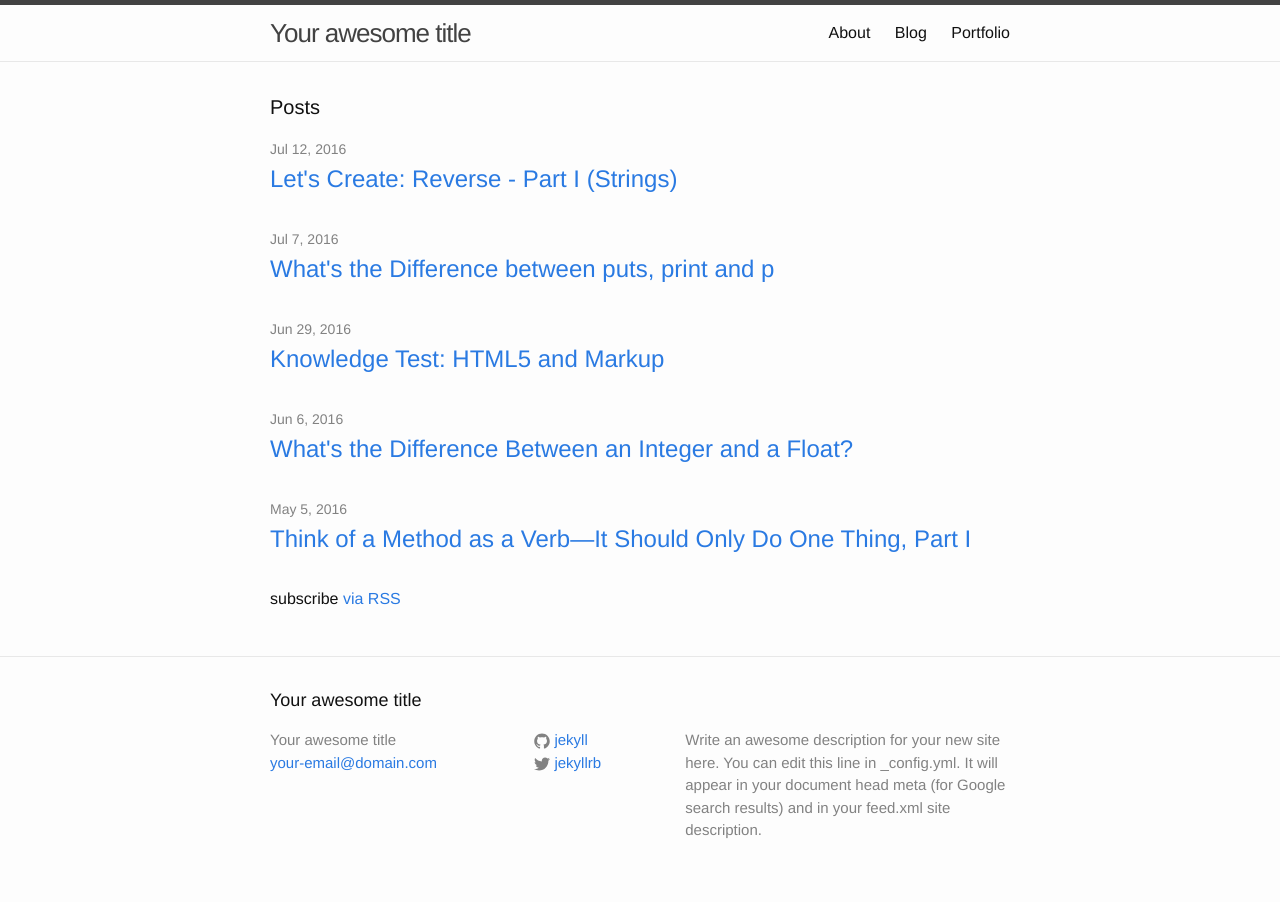
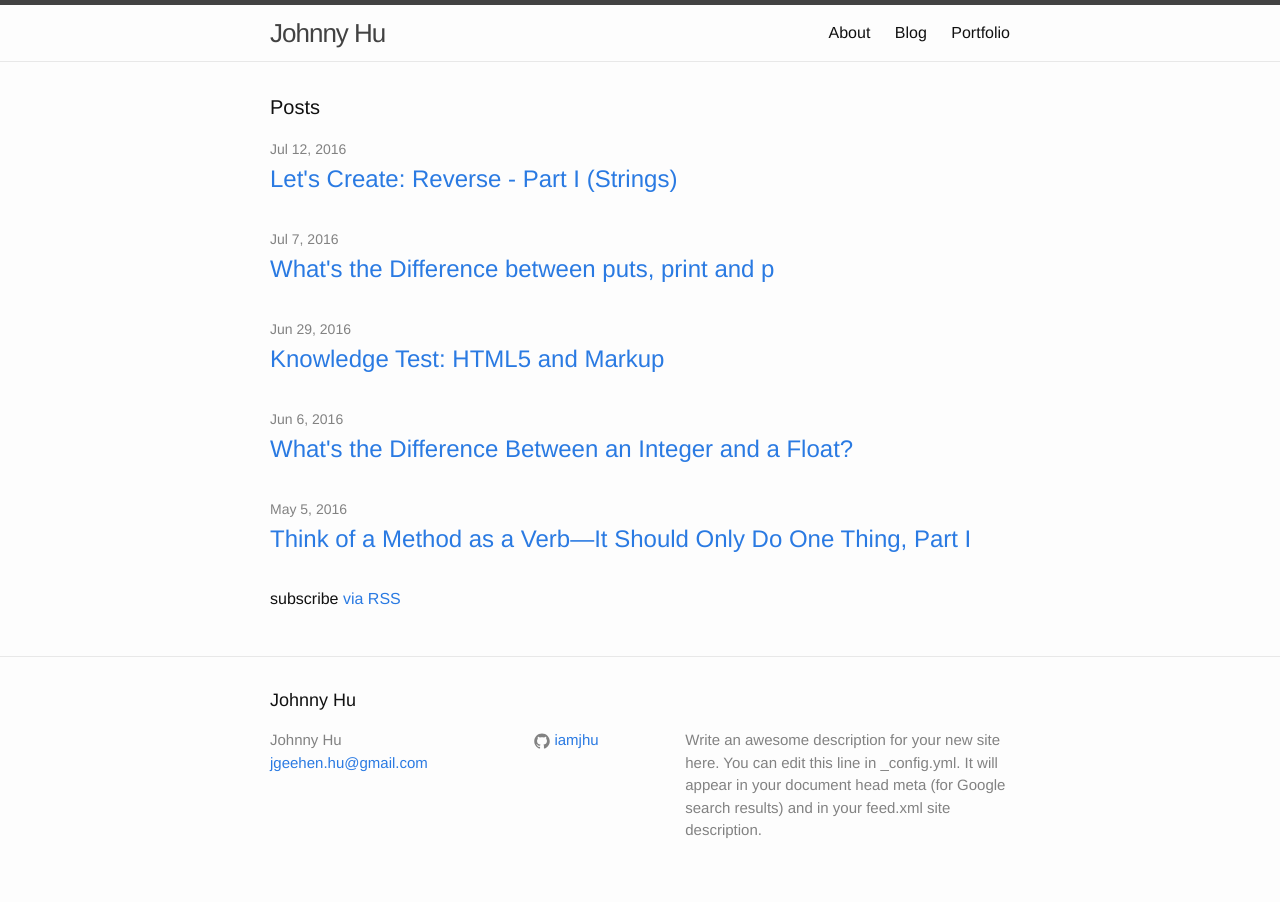
Before and after one commit to heyitsjhu/iamjhu.github.io, a Jekyll site: the page built from index.html, in a window 1280 px wide. Built offline with Jekyll 4.4.1, drawn with Linux system fonts in a browser that asks for light colours.

Commit message:
Update site information

```diff
--- a/_config.yml
+++ b/_config.yml
@@ -6,16 +6,16 @@
 # 'jekyll serve'. If you change this file, please restart the server process.
 
 # Site settings
-title: Your awesome title
-email: your-email@domain.com
+title: Johnny Hu
+email: jgeehen.hu@gmail.com
 description: > # this means to ignore newlines until "baseurl:"
   Write an awesome description for your new site here. You can edit this
   line in _config.yml. It will appear in your document head meta (for
   Google search results) and in your feed.xml site description.
 baseurl: "" # the subpath of your site, e.g. /blog
-url: "http://yourdomain.com" # the base hostname & protocol for your site
-twitter_username: jekyllrb
-github_username:  jekyll
+url: "http://www.iamjhu.com" # the base hostname & protocol for your site
+linkedin_username: jgeehenhu
+github_username:   iamjhu
 
 # Build settings
 markdown: kramdown
```
